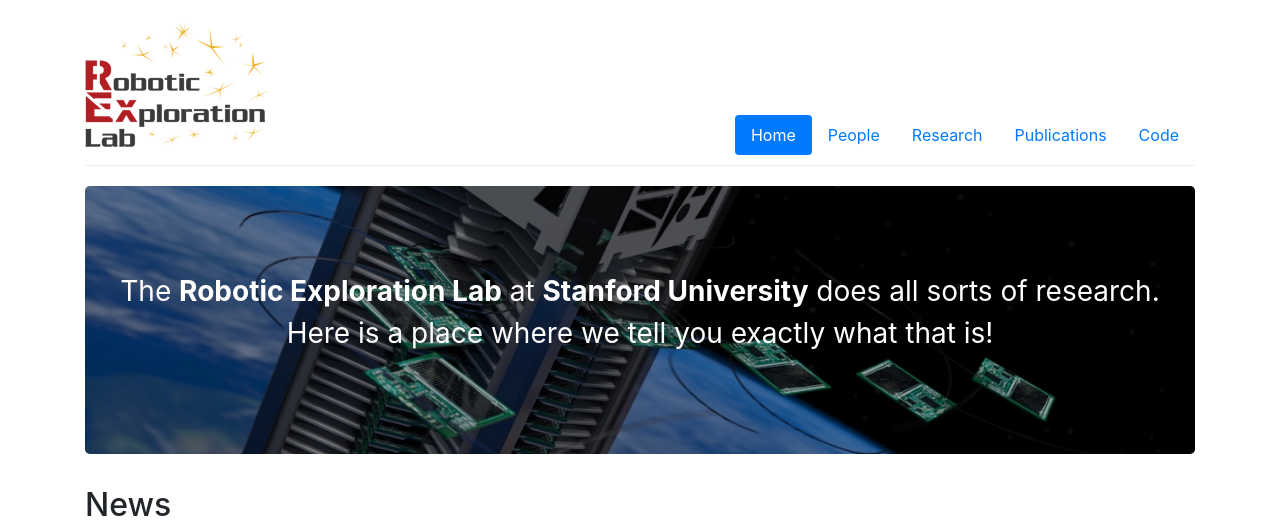
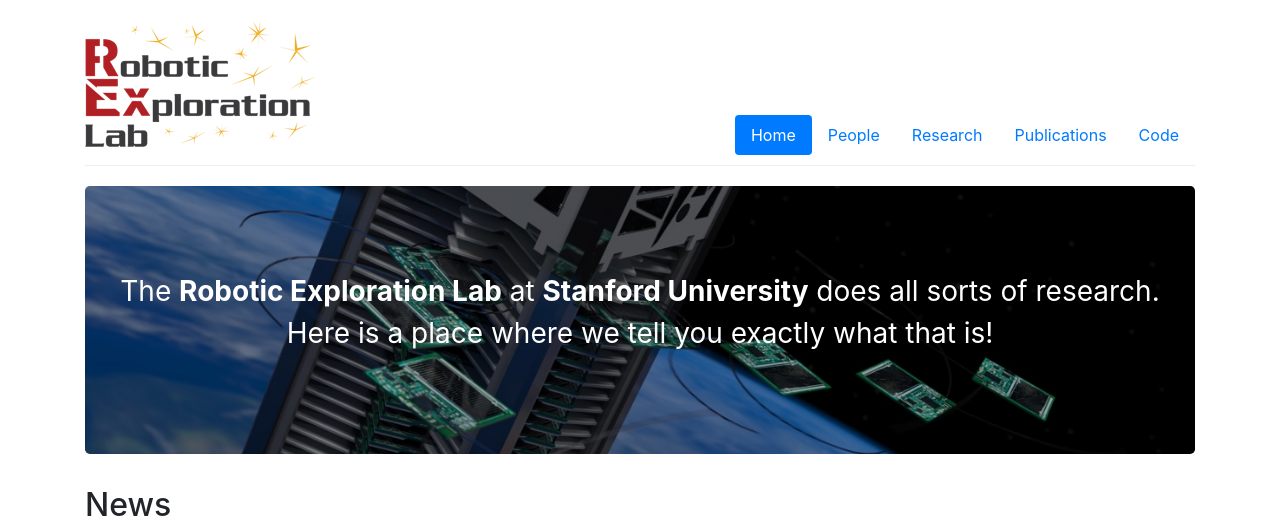
Before and after one commit to RoboticExplorationLab/roboticexplorationlab.github.io, a Jekyll site: the page built from index.html, in a window 1280 px wide. Shown: the top 520 px of the page. Built offline with Jekyll 4.4.1, drawn with Linux system fonts in a browser that asks for light colours; grey boxes are pictures that could not be loaded.

Commit message:
logo tweak

```diff
--- a/css/group.scss
+++ b/css/group.scss
@@ -64,7 +64,7 @@
 
 /* Group logo */
 #logo {
-    width: 185px;
+    width: 231px;
     height: 125px;
     margin: 2px 0 8px 0;
 }
```
Also changed, not shown: img/logo.png, img/logo@2x.png.
